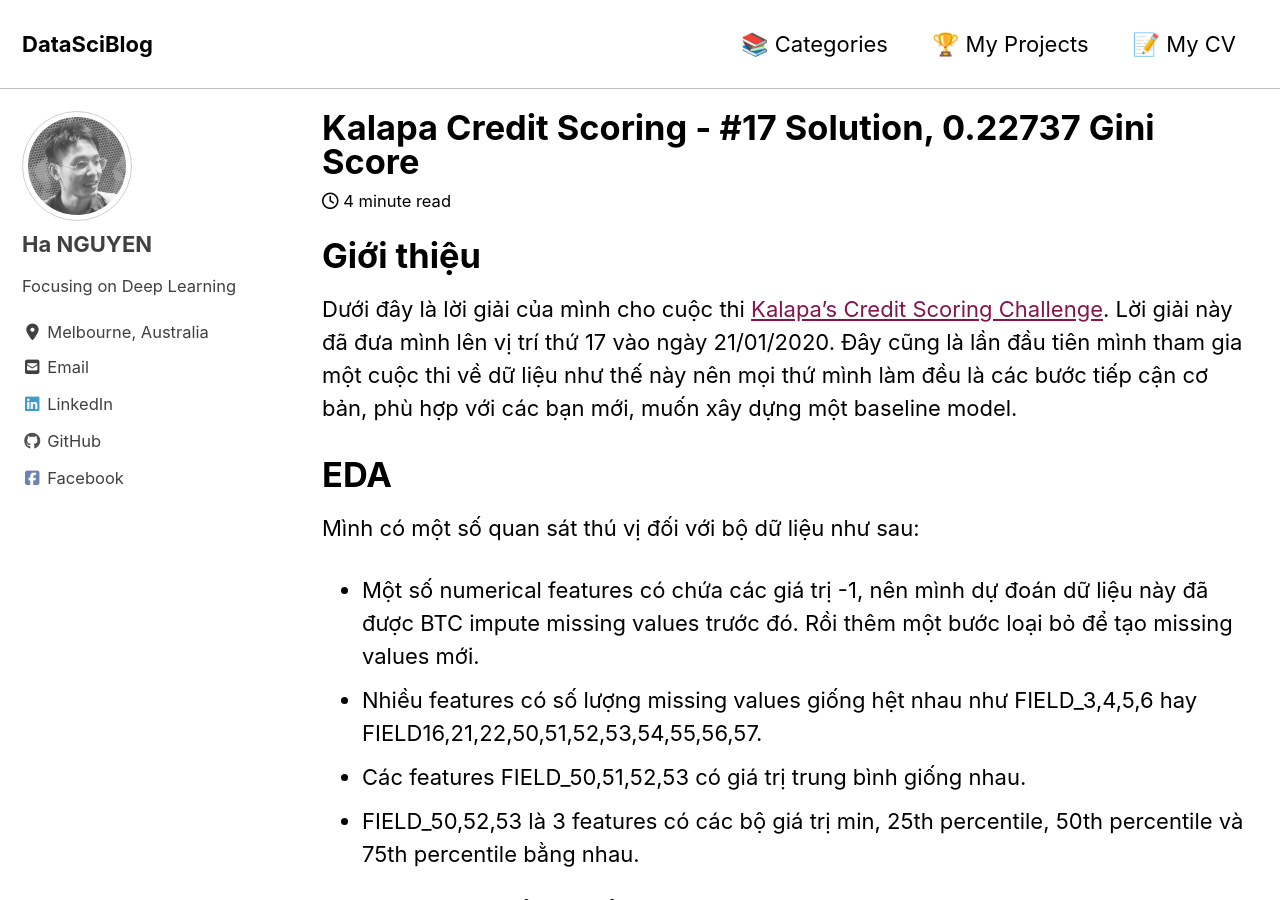
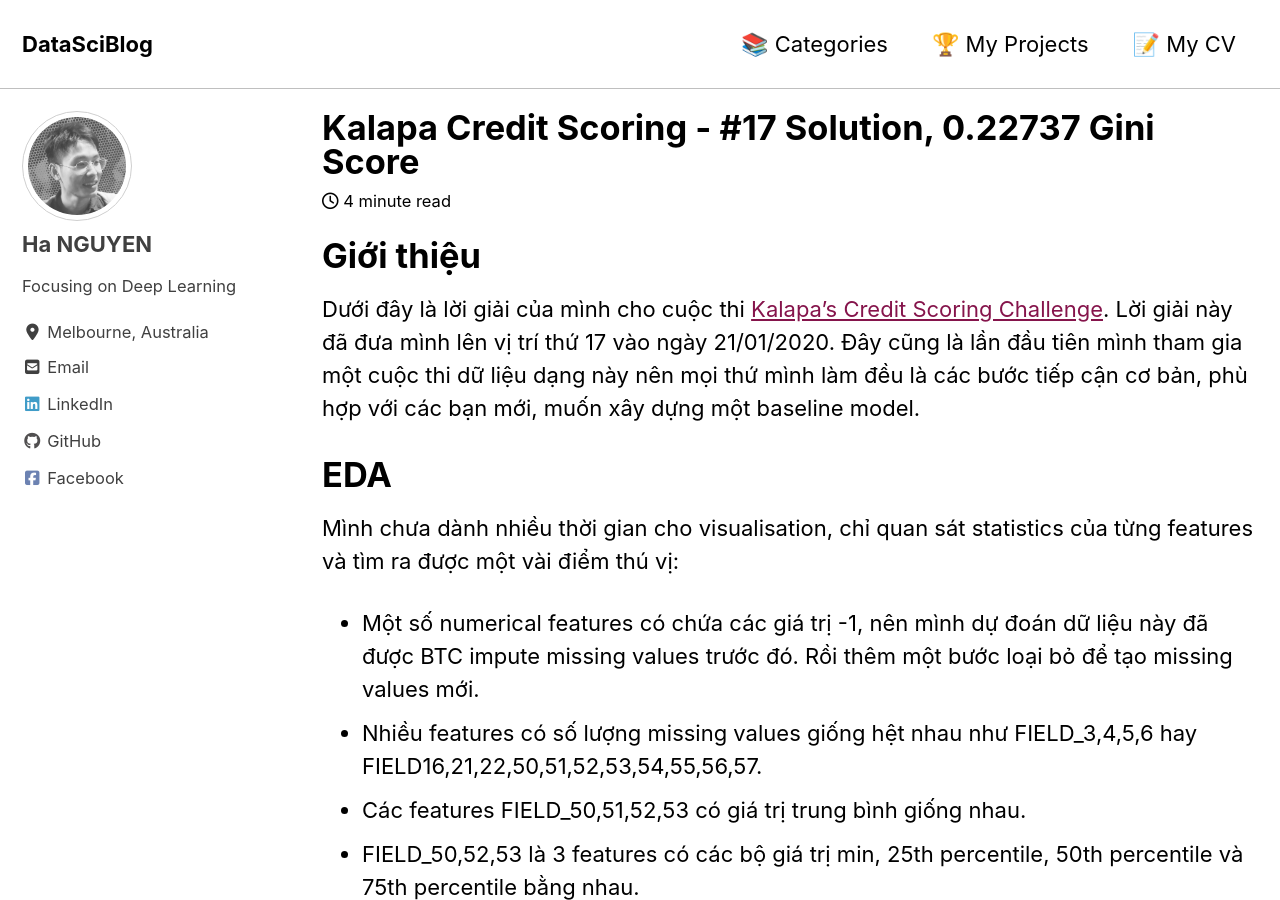
Before and after one commit to datasciblog/datasciblog.github.io, a Jekyll site: the page built from _posts/2020-01-21-kalapa-credit-scoring-solution.md, in a window 1280 px wide and 900 px high. Built offline with Jekyll 4.4.1, drawn with Linux system fonts in a browser that asks for light colours; cached includes are drawn as plain includes; nearby versions of some CDN libraries.

Commit message:
Update 2020-01-21-kalapa-credit-scoring-solution.md

```diff
--- a/_posts/2020-01-21-kalapa-credit-scoring-solution.md
+++ b/_posts/2020-01-21-kalapa-credit-scoring-solution.md
@@ -17,10 +17,10 @@ classes: wide
 ---
 
 # Giới thiệu
-Dưới đây là lời giải của mình cho cuộc thi [Kalapa's Credit Scoring Challenge](https://challenge.kalapa.vn/regulations.html). Lời giải này đã đưa mình lên vị trí thứ 17 vào ngày 21/01/2020. Đây cũng là lần đầu tiên mình tham gia một cuộc thi về dữ liệu như thế này nên mọi thứ mình làm đều là các bước tiếp cận cơ bản, phù hợp với các bạn mới, muốn xây dựng một baseline model.
+Dưới đây là lời giải của mình cho cuộc thi [Kalapa's Credit Scoring Challenge](https://challenge.kalapa.vn/regulations.html). Lời giải này đã đưa mình lên vị trí thứ 17 vào ngày 21/01/2020. Đây cũng là lần đầu tiên mình tham gia một cuộc thi dữ liệu dạng này nên mọi thứ mình làm đều là các bước tiếp cận cơ bản, phù hợp với các bạn mới, muốn xây dựng một baseline model.
 
 # EDA
-Mình có một số quan sát thú vị đối với bộ dữ liệu như sau:
+Mình chưa dành nhiều thời gian cho visualisation, chỉ quan sát statistics của từng features và tìm ra được một vài điểm thú vị:
 - Một số numerical features có chứa các giá trị -1, nên mình dự đoán dữ liệu này đã được BTC impute missing values trước đó. Rồi thêm một bước loại bỏ để tạo missing values mới.
 - Nhiều features có số lượng missing values giống hệt nhau như FIELD_3,4,5,6 hay FIELD16,21,22,50,51,52,53,54,55,56,57.
 - Các features FIELD_50,51,52,53 có giá trị trung bình giống nhau.
```
